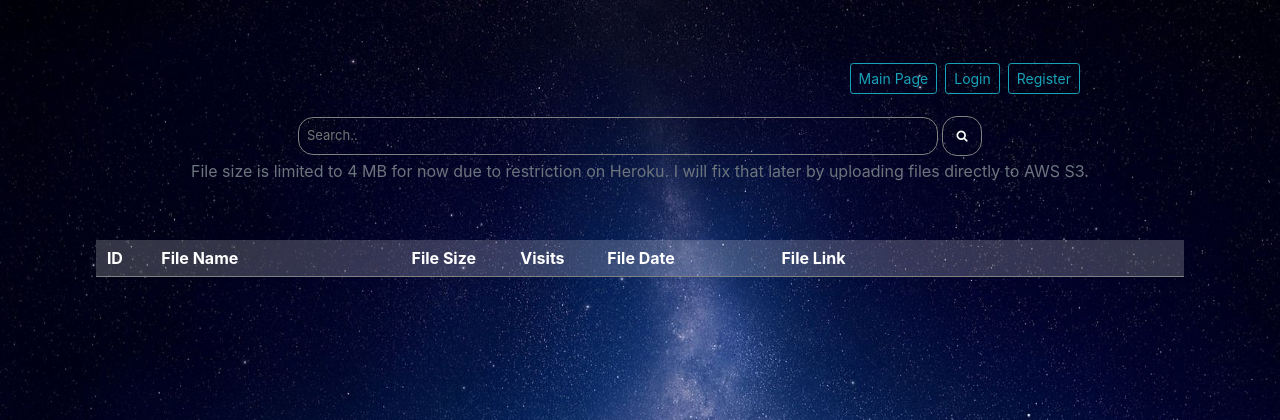
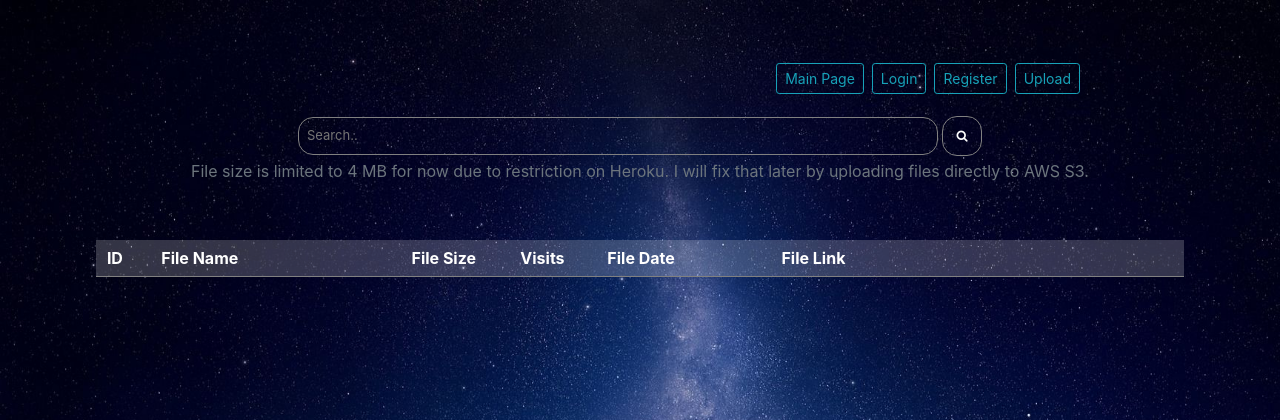
Before and after one commit to Andyliang97/File-Share-System, a Django app: page /share/ in a window 1280 px wide. Shown: the top 420 px of the page. Run offline with Django 3.2, Linux system fonts and the light colour scheme; data that the repository does not hold is empty; some libraries are stand-ins or nearby versions.

Commit message:
change upload style

```diff
--- a/share/static/share/CSS/upload.css
+++ b/share/static/share/CSS/upload.css
@@ -12,7 +12,7 @@ body {
     background-size: cover;
 }
 
-.nav-container-auth, .nav-container-not-auth {
+.nav-container {
     display: flex;
     padding: 0 15% 2% 0;
     height:15%;
@@ -21,12 +21,6 @@ body {
 
 }
 
-.nav-container-not-auth {
-    justify-content: flex-end;
-    align-items: flex-end;
-}
-
-
 .welcome-msg {
     margin-right: auto;
     margin-left: 10%;
--- a/share/templates/share/upload.html
+++ b/share/templates/share/upload.html
@@ -1,25 +1,29 @@
 {% block content%}
 {% load static %}
 <link rel="stylesheet" type="text/css" href="{% static 'share/CSS/upload.css' %}">
-{% if user.is_authenticated %}
-<nav class='nav-container-auth'>
+<nav class='nav-container'>
+    {% if user.is_authenticated %}
     <h1 class="welcome-msg">Welcome, {{user.username}}</h1>
     <a class='btn btn-outline-info  mr-2 btn-sm' href="{% url 'share:index' %}">Main Page</a>
     <a class='btn btn-outline-info  mr-2 btn-sm' href="{% url 'users:logout' %}">Logout</a>
     <a class='btn btn-outline-info  mr-2 btn-sm' href="{% url 'users:profile' %}">Profile</a>
+    {% else %}
+    <a class='btn btn-outline-info  mr-2 btn-sm' href="{% url 'share:index' %}">Main Page</a>
+    <a class='btn btn-outline-info  mr-2 btn-sm' href="{% url 'users:login' %}">Login</a>
+    <a class='btn btn-outline-info  mr-2 btn-sm' href="{% url 'users:register' %}">Register</a>
+    {% endif %}
     <form class="upload-form" enctype="multipart/form-data" action="{% url 'share:upload'%}" method="post">
         {% csrf_token %}
         <input type="file" id="upload-input" name="file" hidden="hidden" />
         <button type="button" class="btn btn-outline-info mr-2 btn-sm upload-button">Upload</button>
     </form>
 </nav>
-{% else %}
+
 <nav class="nav-container-not-auth">
-    <a class='btn btn-outline-info  mr-2 btn-sm' href="{% url 'share:index' %}">Main Page</a>
-    <a class='btn btn-outline-info  mr-2 btn-sm' href="{% url 'users:login' %}">Login</a>
-    <a class='btn btn-outline-info  mr-2 btn-sm' href="{% url 'users:register' %}">Register</a>
+
+
 </nav>
-{% endif %}
+
 
 
 {% load static %}
```
